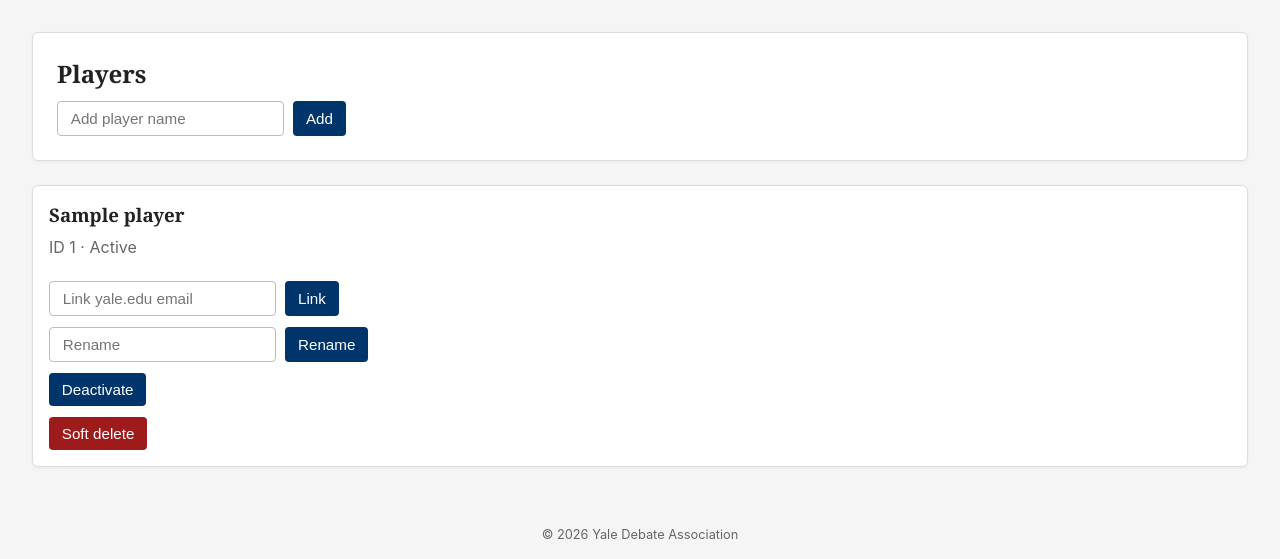
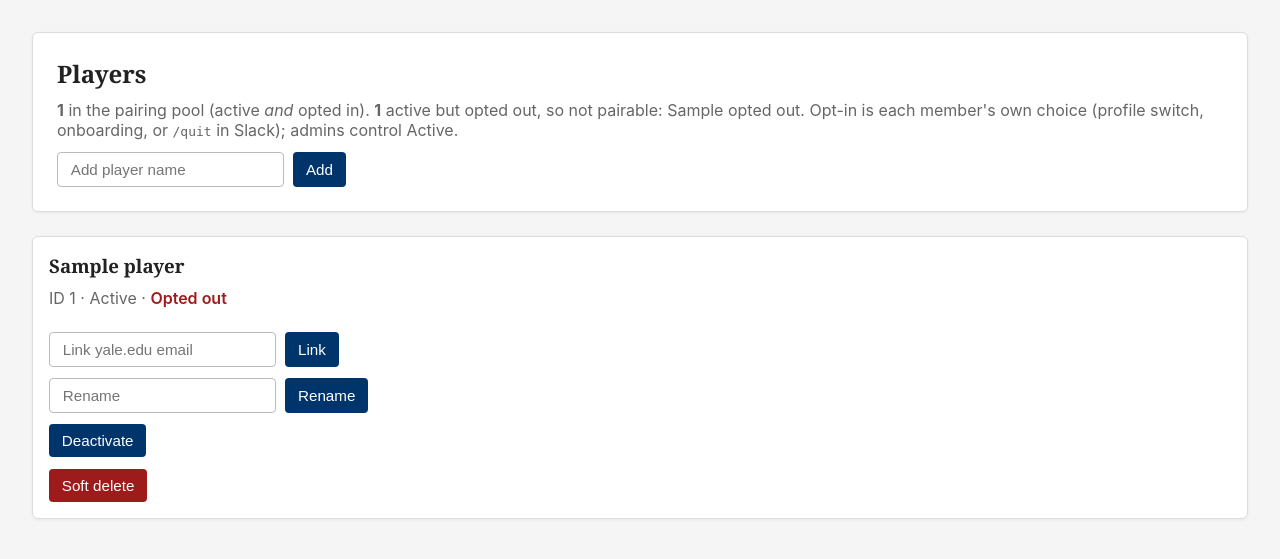
Before and after one commit to mmaneet/yda-lunchtag, a Python web app: template portal/features/lunchtag/templates/lunchtag/players.html in a window 1280 px wide. Shown: the part 110-669 px from the top of the page. Run offline with Jinja, Linux system fonts and the light colour scheme; the template is opened without the code that fills it: most values are stand-ins (such as "Sample title", 1, 10 or a date in 2020).

Commit message:
Players page shows each member's opt-in status and pool membership
Admins could see Active/Inactive but not the member-controlled opt-in,
so an opted-out member looked identical to a pairable one. Each card now
shows Opted in/out plus an 'in pool' tag, and the page summarizes who is
active-but-opted-out.

```diff
--- a/portal/features/lunchtag/templates/lunchtag/players.html
+++ b/portal/features/lunchtag/templates/lunchtag/players.html
@@ -2,6 +2,14 @@
 {% block content %}
 <section class="panel">
   <h2>Players</h2>
+  <p class="muted">
+    <strong>{{ pool_ids | length }}</strong> in the pairing pool (active <em>and</em> opted in).
+    {% if opted_out %}
+    <strong>{{ opted_out | length }}</strong> active but opted out, so not pairable:
+    {{ opted_out | map(attribute='name') | join(', ') }}.
+    {% else %}No active members are opted out.{% endif %}
+    Opt-in is each member's own choice (profile switch, onboarding, or <code>/quit</code> in Slack); admins control Active.
+  </p>
   <form class="form-row" action="{{ url_for('lunchtag.admin_add_player') }}" method="post">
     <input type="text" name="name" placeholder="Add player name" required>
     <button type="submit">Add</button>
@@ -20,6 +28,13 @@
             Deleted
           {% else %}
             {% if player.active %}Active{% else %}Inactive{% endif %}
+            ·
+            {% if opt_in.get(player.id) %}
+              <span class="status-in">Opted in</span>
+            {% else %}
+              <span class="status-out">Opted out</span>
+            {% endif %}
+            {% if player.id in pool_ids %}<span class="tag tag-pool">in pool</span>{% endif %}
           {% endif %}
         </p>
       </div>
--- a/portal/static/styles.css
+++ b/portal/static/styles.css
@@ -823,3 +823,7 @@ th, td {
   border-color: #2e7d32;
   color: #2e7d32;
 }
+
+.status-in { color: #2e7d32; font-weight: 600; }
+.status-out { color: var(--danger); font-weight: 600; }
+.tag-pool { margin-left: 6px; background: #e8eef7; border-color: var(--yale-blue); color: var(--yale-blue); font-size: 0.75rem; padding: 1px 8px; }
```
Also changed, not shown: portal/features/lunchtag/routes.py (+11 -1 lines), portal/tests/test_lunchtag.py (+15 -0 lines), portal/storage/repo.py.
